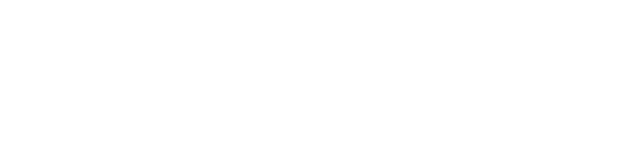
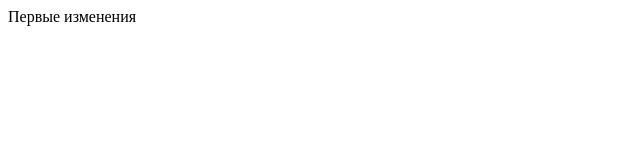
Before and after one commit to deeamtee/project-second, a plain HTML site: page index.html in a window 1280 px wide. Shown: the whole page, without its empty margins (0-640 px from the left). Drawn offline with Linux system fonts and the light colour scheme.

Commit message:
Первые изменения

```diff
--- a/index.html
+++ b/index.html
@@ -6,6 +6,6 @@
     <title>Document</title>
 </head>
 <body>
-
+    <div>Первые изменения</div>
 </body>
 </html>
```
